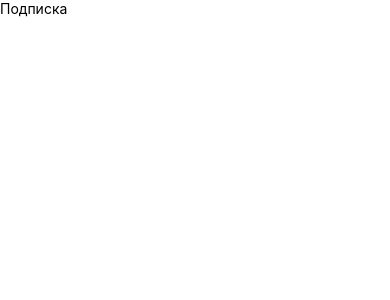
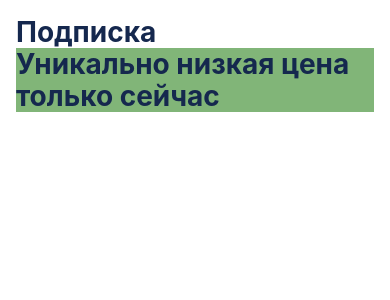
Before and after one commit to zefviktor/ReactNativeN3AppGreen, a React Native app: screen / in a window 390 px wide. Shown: the top 300 px of the page. Built offline with nearby package versions, Linux system fonts and the light colour scheme.

Commit message:
add into App.js  header

```diff
--- a/App.js
+++ b/App.js
@@ -3,6 +3,7 @@ import React from 'react';
 import {
   SafeAreaView,
   ScrollView,
+  View,
   StyleSheet,
   Text,
   // View,
@@ -10,16 +11,35 @@ import {
 
 function App() {
   return (
-    <SafeAreaView>
+    <SafeAreaView style={styles.container}>
       <ScrollView>
-        <Text>Подписка</Text>
+        <Text style={styles.title}>Подписка</Text>
+        <View style={styles.price}>
+          <Text style={styles.title}>Уникально низкая цена только сейчас</Text>
+        </View>
       </ScrollView>
     </SafeAreaView>
   );
 }
 
 const styles = StyleSheet.create({
+  container: {
+    margin: 16
+  },
+  title: {
+    fontFamily: 'Inter',
+    fontStyle: 'normal',
+    fontWeight: '700',
+    fontSize: 28,
+    lineHeight: 32,
+    display: 'flex',
+    alignItems: 'center',
+    color: '#15284E'
+  },
+  price: {
+    backgroundColor: '#81B578',
 
+  }
 });
 
 export default App;
```
Also changed, not shown: 2 other files (tests, documents, lock files or other folders).
